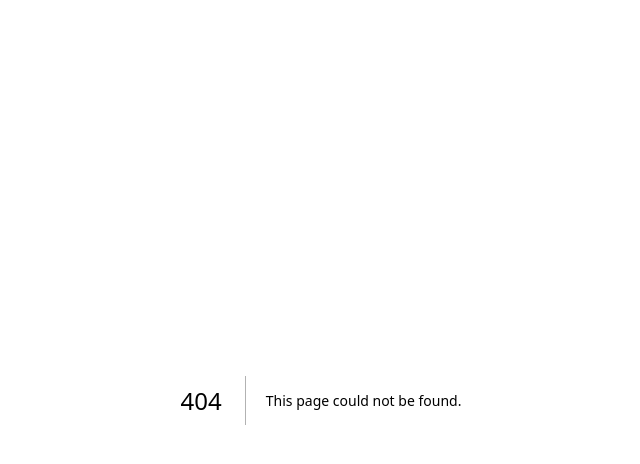
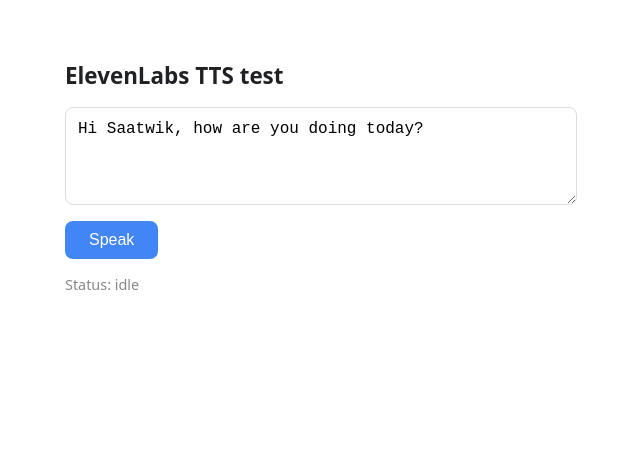
Before and after one commit to amazon-nova-hackathon-2026/visualizer, a Next.js app in the folder apps/frontend/: page /tts-test in a window 1280 px wide. Before the commit this address had no page. Shown: the top 464 px of the page, without its empty margins (319-959 px from the left). Built offline with nearby package versions, Linux system fonts and the light colour scheme; no server answers.

Commit message:
feat: Add TTS test page and refactor TextToSpeech utility for improved API integration

```diff
--- /dev/null
+++ b/apps/frontend/app/tts-test/page.js
@@ -0,0 +1,90 @@
+"use client";
+import { useState } from "react";
+import { speakWithElevenLabs } from "@/utils/TextToSpeech.js";
+
+export default function TtsTest() {
+  const apiKey = process.env.NEXT_PUBLIC_ELEVENLABS_API_KEY;
+  console.log("BASE_URL:", process.env.NEXT_PUBLIC_BASE_URL);
+  console.log("VOICE_ID:", process.env.NEXT_PUBLIC_VOICE_ID);
+  console.log("API key loaded:", !!apiKey);
+  console.log("Full URL:", `${process.env.NEXT_PUBLIC_BASE_URL}/${process.env.NEXT_PUBLIC_VOICE_ID}`);
+  const [text, setText] = useState("Hi Saatwik, how are you doing today?");
+  const [status, setStatus] = useState("idle");
+  const [errorMsg, setErrorMsg] = useState("");
+
+  const handleSpeak = async () => {
+    setStatus("loading");
+    setErrorMsg("");
+    try {
+      setStatus("playing");
+      await speakWithElevenLabs(text);
+      setStatus("done");
+    } catch (e) {
+      setStatus("error");
+      setErrorMsg(e.message);
+      console.error("TTS error:", e);
+    }
+  };
+
+  const statusColor = {
+    idle: "#888",
+    loading: "#f59e0b",
+    playing: "#34d399",
+    done: "#4285f4",
+    error: "#f87171",
+  }[status];
+
+  return (
+    <div style={styles.page}>
+      <h2 style={styles.title}>ElevenLabs TTS test</h2>
+
+      <textarea
+        value={text}
+        onChange={(e) => setText(e.target.value)}
+        rows={4}
+        style={styles.textarea}
+      />
+
+      <button
+        onClick={handleSpeak}
+        disabled={status === "loading" || status === "playing"}
+        style={styles.button}
+      >
+        {status === "loading" ? "Fetching audio…"
+         : status === "playing" ? "Playing…"
+         : "Speak"}
+      </button>
+
+      <p style={{ color: statusColor, fontSize: "0.9rem" }}>
+        Status: {status}
+        {errorMsg && ` — ${errorMsg}`}
+      </p>
+    </div>
+  );
+}
+
+const styles = {
+  page: {
+    display: "flex", flexDirection: "column", gap: "16px",
+    maxWidth: "560px", margin: "60px auto", padding: "0 24px",
+    fontFamily: "system-ui, sans-serif",
+  },
+  title: { fontSize: "1.4rem", fontWeight: 600, color: "#202124" },
+  textarea: {
+    width: "100%", padding: "12px", fontSize: "1rem",
+    border: "1px solid #ddd", borderRadius: "8px",
+    resize: "vertical", outline: "none",
+  },
+  button: {
+    padding: "10px 24px", fontSize: "1rem", fontWeight: 500,
+    backgroundColor: "#4285f4", color: "#fff",
+    border: "none", borderRadius: "8px", cursor: "pointer",
+    opacity: 1, width: "fit-content",
+  },
+  checklist: {
+    background: "#f8f8f8", borderRadius: "8px",
+    padding: "16px", fontSize: "0.85rem",
+    color: "#555", lineHeight: "2",
+  },
+  checkTitle: { fontWeight: 600, color: "#333", marginBottom: "4px" },
+};
--- a/apps/frontend/utils/TextToSpeech.js
+++ b/apps/frontend/utils/TextToSpeech.js
@@ -1,10 +1,10 @@
-const VOICE_ID = process.env.NEXT_PUBLIC_VOICE_ID;
-const BASE_URL = process.env.NEXT_PUBLIC_BASE_URL;
+export async function speakWithElevenLabs(text) {
+  const apiKey = process.env.NEXT_PUBLIC_ELEVENLABS_API_KEY;
+  const voiceId = process.env.NEXT_PUBLIC_VOICE_ID;
 
-export async function speakWithElevenLabs(text, apiKey) {
-  if (!text || !apiKey) return;
-
-  const response = await fetch(`${BASE_URL}/${VOICE_ID}`, {
+  const response = await fetch(
+    `https://api.elevenlabs.io/v1/text-to-speech/${voiceId}`,
+    {
       method: "POST",
       headers: {
         "xi-api-key": apiKey,
@@ -19,11 +19,13 @@
           similarity_boost: 0.75,
         },
       }),
-  });
+    }
+  );
 
   if (!response.ok) {
     const err = await response.json().catch(() => ({}));
-    throw new Error(err?.detail?.message || `ElevenLabs error ${response.status}`);
+    console.log("ElevenLabs error body:", JSON.stringify(err));
+    throw new Error(`ElevenLabs error ${response.status}: ${JSON.stringify(err)}`);
   }
 
   const arrayBuffer = await response.arrayBuffer();
@@ -37,5 +39,4 @@
     source.onended = resolve;
     source.start(0);
   });
-
 }
```
Also changed, not shown: apps/frontend/components/VideoPanel.js (+10 -61 lines). Lines whose indentation alone changed are shown as unchanged.
